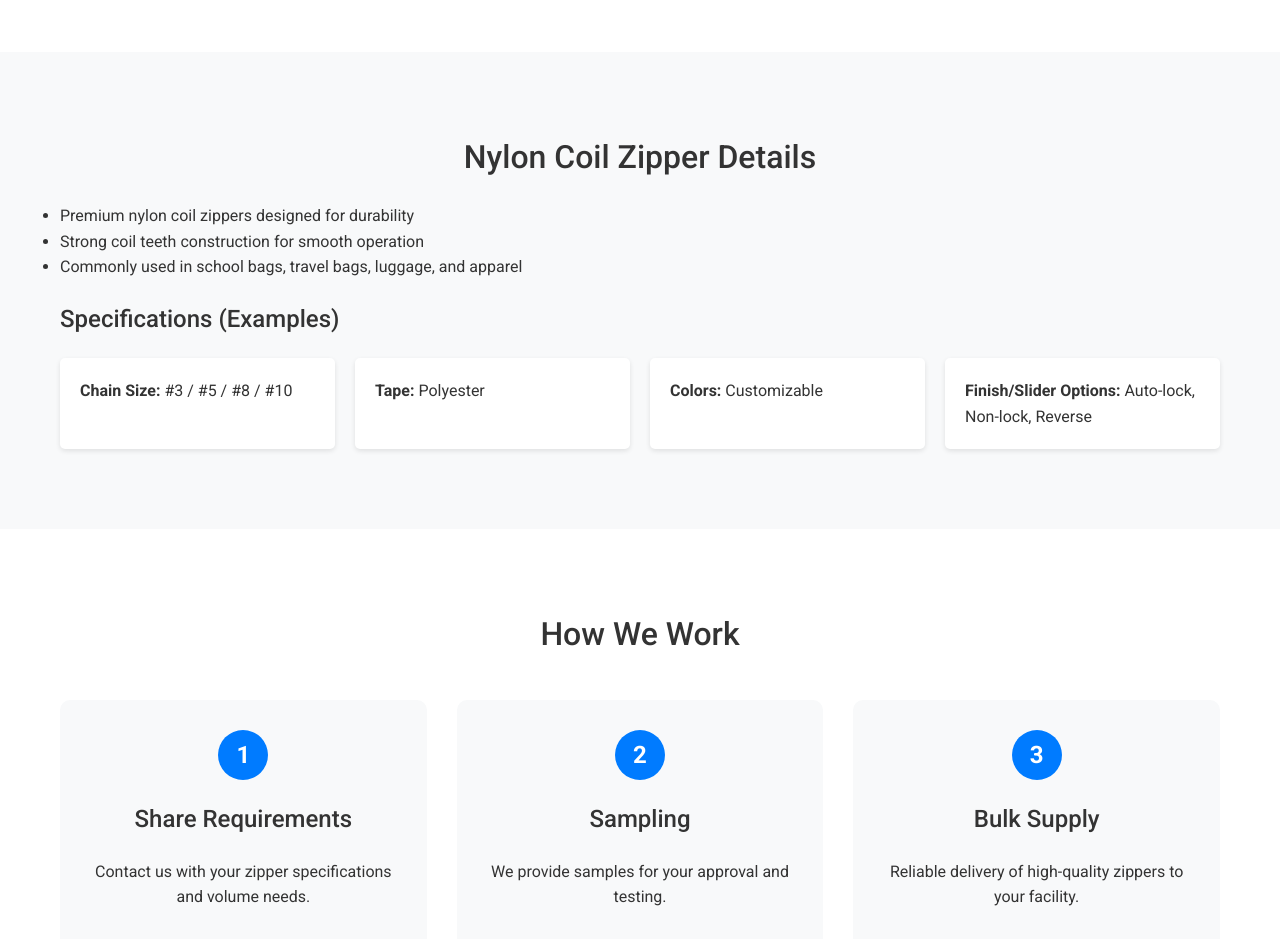
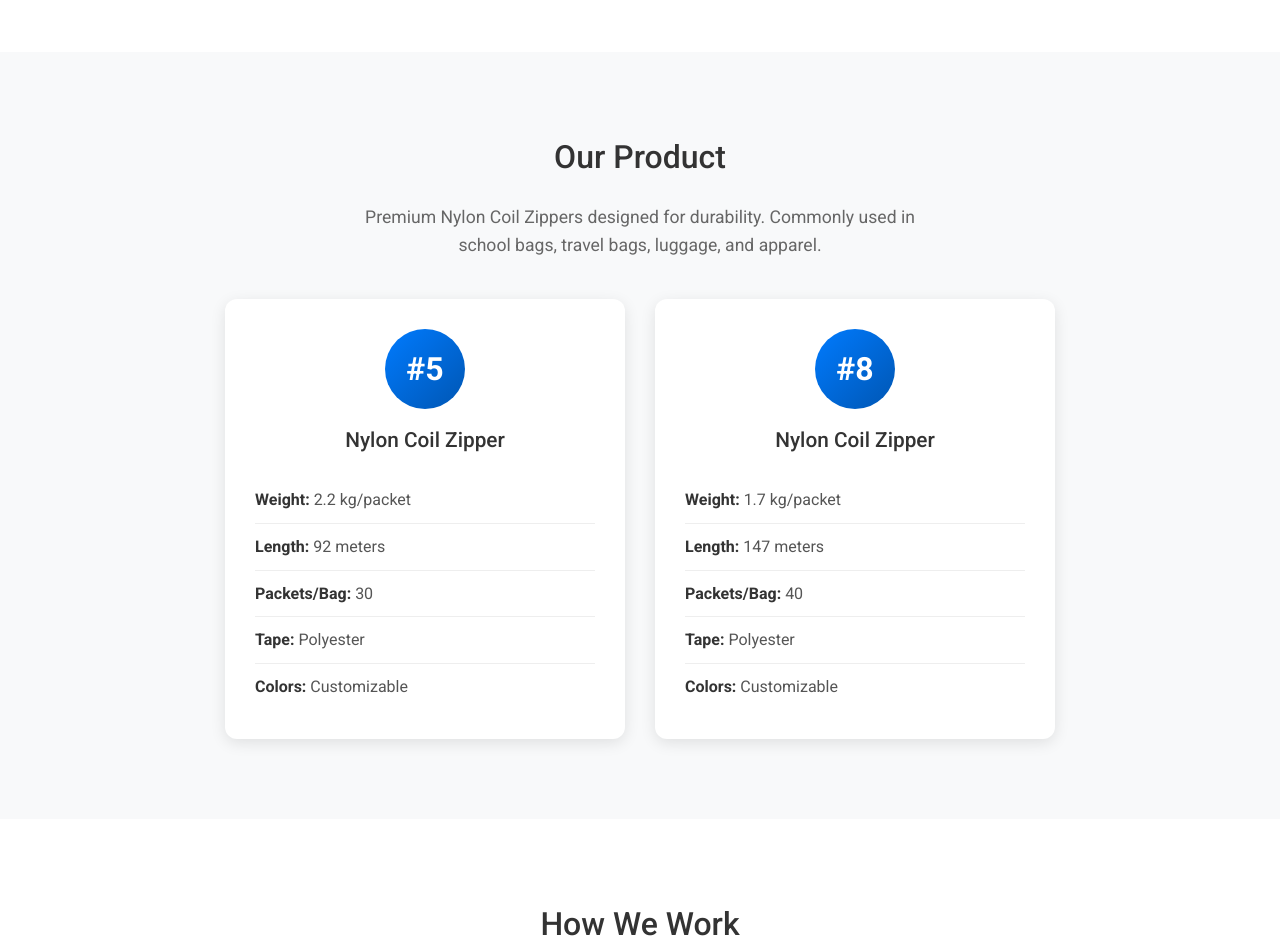
Before and after one commit to shantiwebsolution/pramukh-impex, a plain HTML site: page index.html in a window 1280 px wide. Shown: the part 1440-2379 px from the top of the page. Drawn offline with nearby package versions, Linux system fonts and the light colour scheme.

Commit message:
Products

```diff
--- a/index.html
+++ b/index.html
@@ -83,25 +83,30 @@
 
         <section id="products" class="products">
             <div class="container">
-                <h2>Nylon Coil Zipper Details</h2>
-                <ul>
-                    <li>Premium nylon coil zippers designed for durability</li>
-                    <li>Strong coil teeth construction for smooth operation</li>
-                    <li>Commonly used in school bags, travel bags, luggage, and apparel</li>
-                </ul>
-                <h3>Specifications (Examples)</h3>
-                <div class="specs-grid">
-                    <div class="spec-item">
-                        <strong>Chain Size:</strong> #3 / #5 / #8 / #10
+                <h2>Our Product</h2>
+                <p class="product-intro">Premium Nylon Coil Zippers designed for durability. Commonly used in school bags, travel bags, luggage, and apparel.</p>
+                <div class="product-cards">
+                    <div class="product-card">
+                        <div class="product-size">#5</div>
+                        <h3>Nylon Coil Zipper</h3>
+                        <ul class="product-specs">
+                            <li><strong>Weight:</strong> 2.2 kg/packet</li>
+                            <li><strong>Length:</strong> 92 meters</li>
+                            <li><strong>Packets/Bag:</strong> 30</li>
+                            <li><strong>Tape:</strong> Polyester</li>
+                            <li><strong>Colors:</strong> Customizable</li>
+                        </ul>
                     </div>
-                    <div class="spec-item">
-                        <strong>Tape:</strong> Polyester
-                    </div>
-                    <div class="spec-item">
-                        <strong>Colors:</strong> Customizable
-                    </div>
-                    <div class="spec-item">
-                        <strong>Finish/Slider Options:</strong> Auto-lock, Non-lock, Reverse
+                    <div class="product-card">
+                        <div class="product-size">#8</div>
+                        <h3>Nylon Coil Zipper</h3>
+                        <ul class="product-specs">
+                            <li><strong>Weight:</strong> 1.7 kg/packet</li>
+                            <li><strong>Length:</strong> 147 meters</li>
+                            <li><strong>Packets/Bag:</strong> 40</li>
+                            <li><strong>Tape:</strong> Polyester</li>
+                            <li><strong>Colors:</strong> Customizable</li>
+                        </ul>
                     </div>
                 </div>
             </div>
--- a/styles.css
+++ b/styles.css
@@ -219,18 +219,76 @@ section {
     background-color: #f8f9fa;
 }
 
-.specs-grid {
-    display: grid;
-    grid-template-columns: repeat(auto-fit, minmax(200px, 1fr));
-    gap: 20px;
-    margin-top: 20px;
+.product-intro {
+    text-align: center;
+    max-width: 600px;
+    margin: 0 auto 40px;
+    color: #666;
+    font-size: 1.1rem;
 }
 
-.spec-item {
-    background-color: #fff;
-    padding: 20px;
-    border-radius: 5px;
-    box-shadow: 0 2px 5px rgba(0,0,0,0.1);
+.product-cards {
+    display: flex;
+    gap: 30px;
+    justify-content: center;
+    flex-wrap: wrap;
+}
+
+.product-card {
+    background: #fff;
+    border-radius: 12px;
+    padding: 30px;
+    box-shadow: 0 4px 15px rgba(0,0,0,0.1);
+    flex: 1;
+    min-width: 280px;
+    max-width: 400px;
+    text-align: center;
+    transition: transform 0.3s ease, box-shadow 0.3s ease;
+}
+
+.product-card:hover {
+    transform: translateY(-5px);
+    box-shadow: 0 8px 25px rgba(0,0,0,0.15);
+}
+
+.product-size {
+    display: inline-block;
+    background: linear-gradient(135deg, #007bff 0%, #0056b3 100%);
+    color: #fff;
+    font-size: 2rem;
+    font-weight: bold;
+    width: 80px;
+    height: 80px;
+    line-height: 80px;
+    border-radius: 50%;
+    margin-bottom: 15px;
+}
+
+.product-card h3 {
+    color: #333;
+    margin-bottom: 20px;
+    font-size: 1.3rem;
+}
+
+.product-specs {
+    list-style: none;
+    padding: 0;
+    margin: 0;
+    text-align: left;
+}
+
+.product-specs li {
+    padding: 10px 0;
+    border-bottom: 1px solid #eee;
+    color: #555;
+}
+
+.product-specs li:last-child {
+    border-bottom: none;
+}
+
+.product-specs strong {
+    color: #333;
 }
 
 .how-we-work {
```
